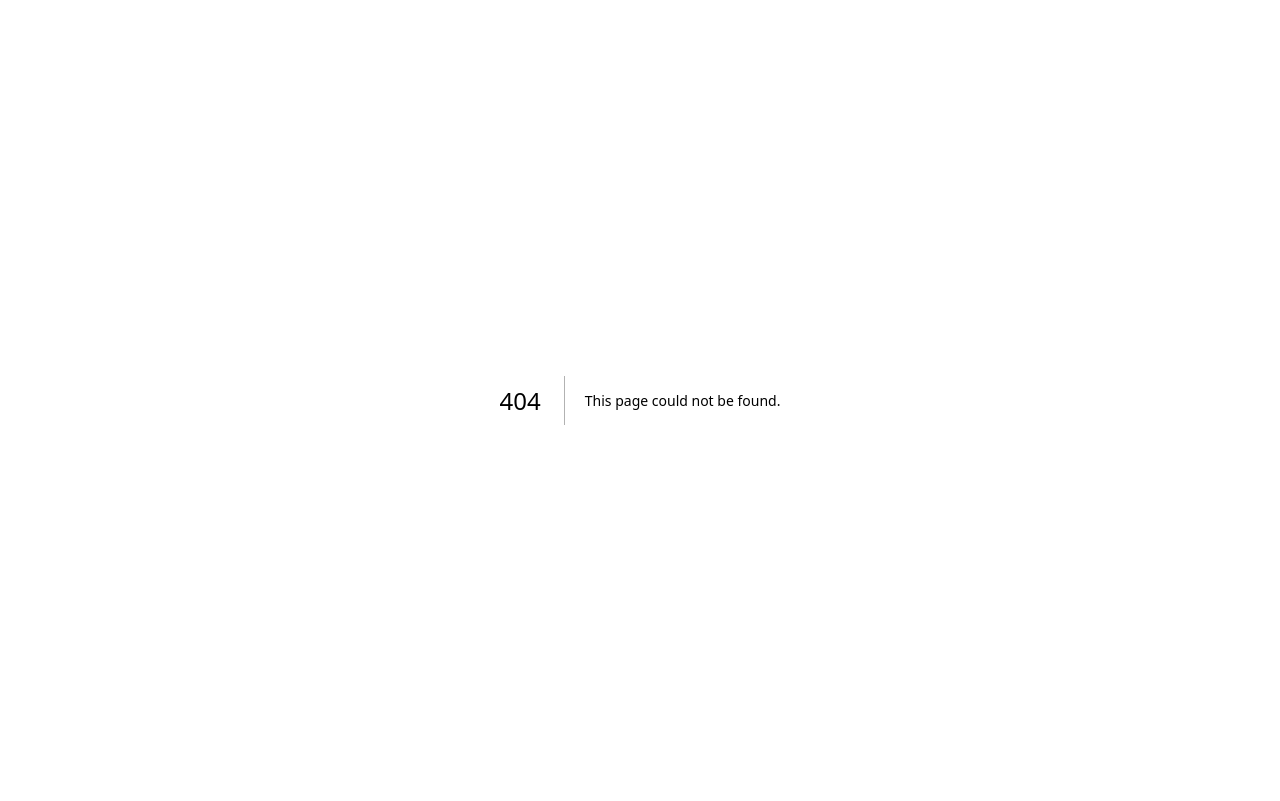
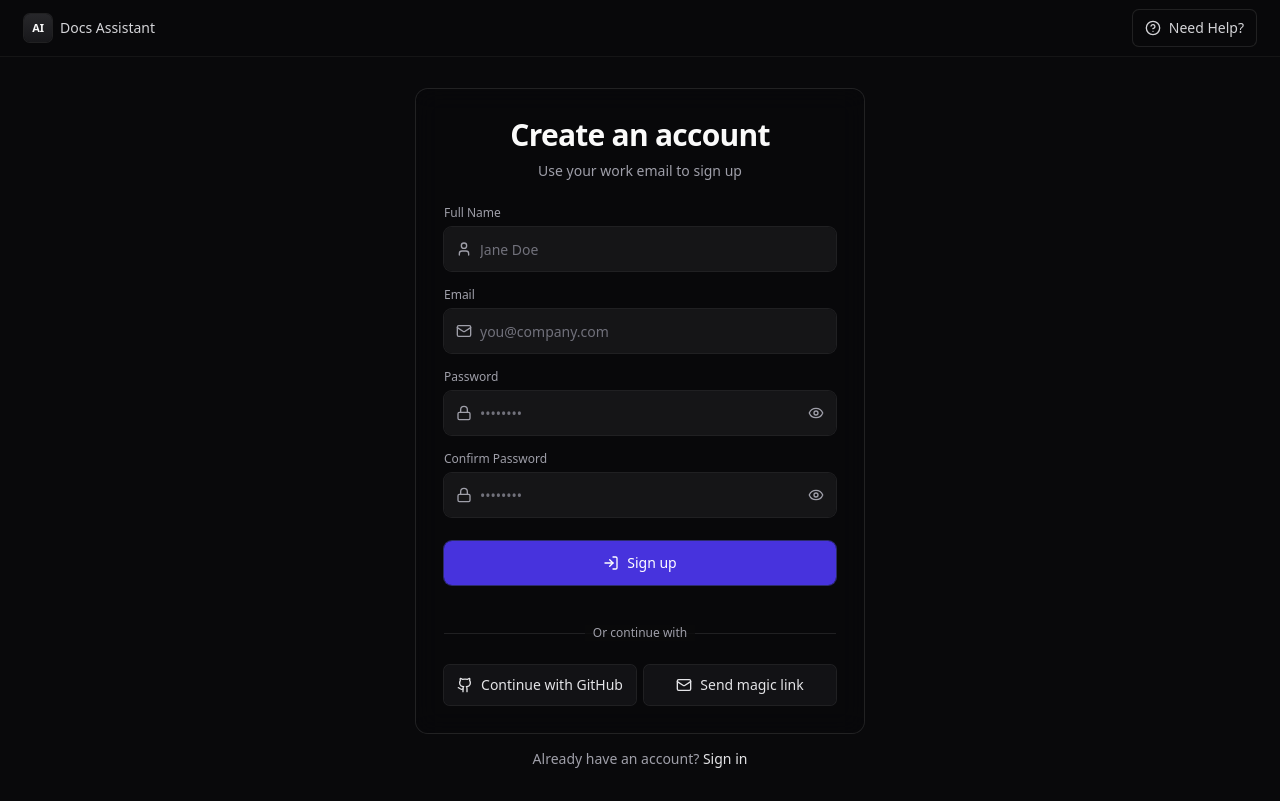
Before and after one commit to chaturved/ai-doc-assistant, a Next.js app in the folder frontend/: page /signup in a window 1280 px wide. Before the commit this address had no page. Built offline with nearby package versions, Linux system fonts and the light colour scheme.

Commit message:
restructure paths

```diff
--- a/frontend/src/app/auth/login/page.tsx
+++ b/frontend/src/app/(auth)/login/page.tsx
@@ -44,10 +44,7 @@ export default function LoginPage() {
       {/* Subtle sign-up prompt */}
       <div className="text-center mt-4 text-sm text-zinc-400">
         New here?{" "}
-        <a
-          href="/auth/signup"
-          className="text-zinc-200 hover:text-white transition"
-        >
+        <a href="/signup" className="text-zinc-200 hover:text-white transition">
           Create an account
         </a>
       </div>
--- a/frontend/src/app/auth/signup/page.tsx
+++ b/frontend/src/app/(auth)/signup/page.tsx
@@ -55,10 +55,7 @@ export default function SignupPage() {
       {/* Subtle login prompt */}
       <div className="text-center mt-4 text-sm text-zinc-400">
         Already have an account?{" "}
-        <a
-          href="/auth/login"
-          className="text-zinc-200 hover:text-white transition"
-        >
+        <a href="/login" className="text-zinc-200 hover:text-white transition">
           Sign in
         </a>
       </div>
--- a/frontend/src/app/page.tsx
+++ b/frontend/src/app/dashboard/page.tsx
@@ -4,7 +4,7 @@ import MainContent from "@/components/MainContent/MainContent";
 import SidebarLeft from "@/components/SidebarLeft/SidebarLeft";
 import SidebarRight from "@/components/SidebarRight/SidebarRight";
 
-export default function Home() {
+export default function DashboardPage() {
   return (
     <>
       <Header
```
Also changed, not shown: frontend/src/app/(auth)/layout.tsx (renamed from frontend/src/app/auth/layout.tsx).
